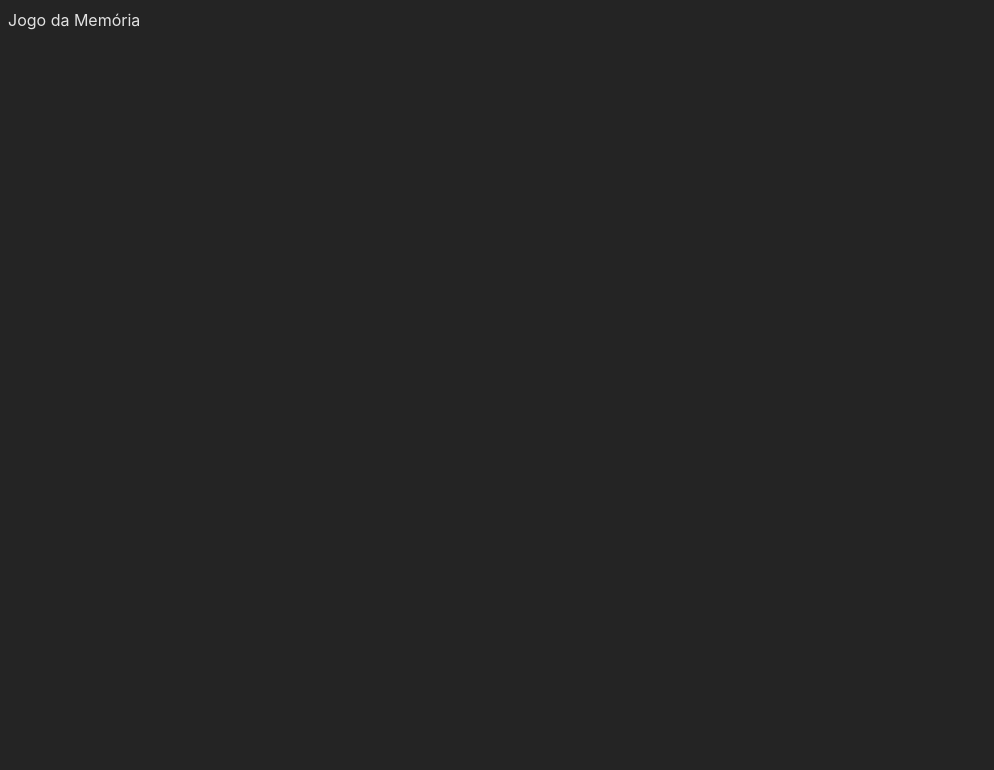
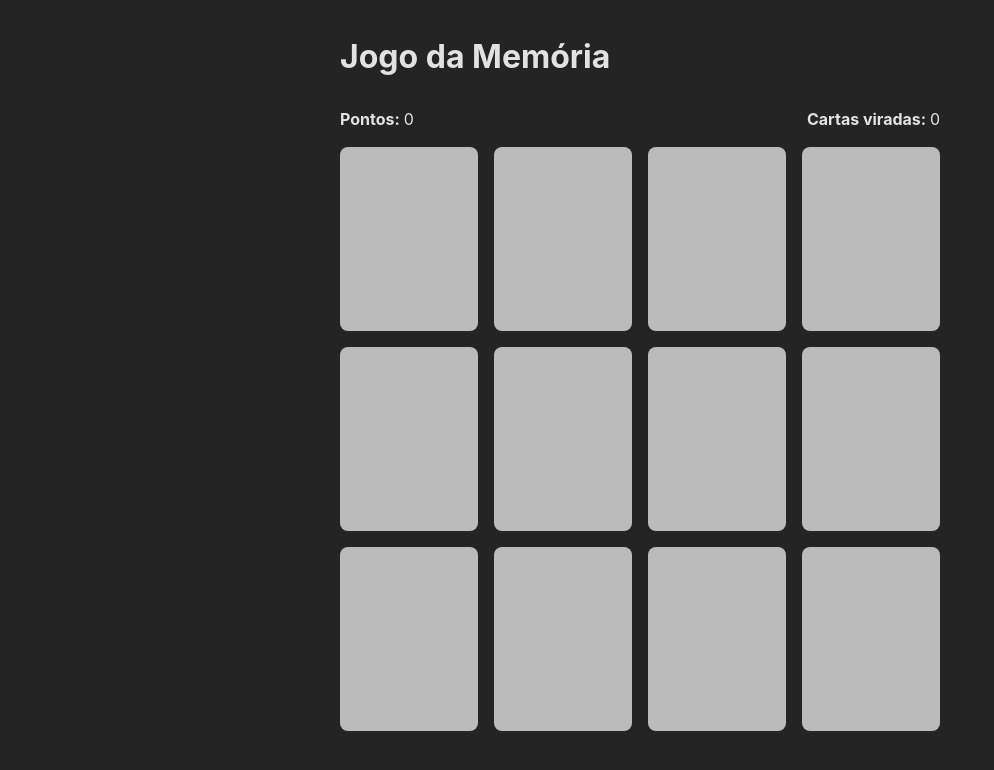
Before and after one commit to t55844/desafio-react-jogo-da-memoria, a React (Vite) app: page / in a window 1280 px wide. Shown: the top 770 px of the page, without its empty margins (0-994 px from the left). Built offline with nearby package versions, Linux system fonts and the light colour scheme.

Commit message:
feat: adiciona o leiaute base

```diff
--- a/src/App.jsx
+++ b/src/App.jsx
@@ -1,7 +1,9 @@
+import { JogoDaMemoria } from "./components/JogoDaMemoria"
+
 function App() {
   return (
     <div className="App">
-      Jogo da Memória
+      <JogoDaMemoria />
     </div>
   )
 }
--- /dev/null
+++ b/src/components/Carta.jsx
@@ -0,0 +1,12 @@
+export const Carta = ({ id, idDoPar, imagem }) => {
+  return (
+    <div id={id} className="carta">
+      <div className="carta__conteudo">
+        <div className="carta__frente" />
+        <div className="carta__costas">
+          <img alt={idDoPar} width={300} src={imagem} />
+        </div>
+      </div>
+    </div>
+  );
+};
--- /dev/null
+++ b/src/components/JogoDaMemoria.jsx
@@ -0,0 +1,21 @@
+import { cartasMocadas } from "../constants/cartas";
+import { Carta } from "./Carta";
+import { Placar } from "./Placar";
+import { Resultado } from "./Resultado";
+
+export const JogoDaMemoria = () => {
+  return (
+    <div className="jogo-da-memoria">
+      <div className="jogo-da-memoria__conteudo">
+        <h1>Jogo da Memória</h1>
+        <Placar />
+        <div className="cartas">
+          {cartasMocadas.map((props) => (
+            <Carta key={props.id} {...props} />
+          ))}
+        </div>
+      </div>
+      <Resultado />
+    </div>
+  );
+};
--- /dev/null
+++ b/src/components/Placar.jsx
@@ -0,0 +1,17 @@
+export const Placar = () => {
+  return (
+    <div className="placar">
+      <Pontos titulo="Pontos" valor={0} />
+      <Pontos titulo="Cartas viradas" valor={0} />
+    </div>
+  )
+}
+
+const Pontos = ({ titulo, valor }) => {
+  return (
+    <div className="pontos">
+      <strong className="pontos__titulo">{titulo}: </strong>
+      <span className="pontos__valor">{valor}</span>
+    </div>
+  )
+}
--- /dev/null
+++ b/src/components/Resultado.jsx
@@ -0,0 +1,31 @@
+import classNames from "classnames";
+
+export const Resultado = () => {
+  const aberto = false;
+
+  const cn = classNames("resultado", {
+    "resultado--aberto": aberto,
+  });
+  return (
+    <div className={cn}>
+      <div className="resultado__box">
+        <p>Seu nível de memória é:</p>
+        <h1>Excelente</h1>
+        <img
+          src="kitekat-4.png"
+          height={150}
+          alt="Imagem de nível de memória"
+        />
+        <p>
+          <strong>Taxa de acertos:</strong> 95%
+        </p>
+        <button>Nova partida</button>
+        <p>
+          <small>
+            * Essa análise é ilustrativa e não possui base científica.
+          </small>
+        </p>
+      </div>
+    </div>
+  );
+};
--- a/src/constants/cartas.js
+++ b/src/constants/cartas.js
@@ -1,5 +1,5 @@
 const imagens = [
-  "javascript.js.png",
+  "javascript.png",
   "nextjs.png",
   "nodejs.png",
   "reactjs.png",
@@ -11,3 +11,10 @@ const cartasUnicas = imagens.map((imagem, indice) => ({
   imagem,
   idDaImagem: `${indice + 1}`,
 }));
+
+export const cartasMocadas = [...cartasUnicas, ...cartasUnicas].map(
+  (props, indice) => ({
+    ...props,
+    id: `${indice + 1}`,
+  })
+);
--- a/src/index.css
+++ b/src/index.css
@@ -42,3 +42,98 @@ button:focus,
 button:focus-visible {
   outline: 4px auto -webkit-focus-ring-color;
 }
+
+.jogo-da-memoria {
+  padding: 1rem;
+}
+.jogo-da-memoria__conteudo {
+  max-width: 600px;
+  margin: 0 auto;
+}
+
+.placar {
+  display: flex;
+  align-items: center;
+  justify-content: space-between;
+}
+
+.pontos {
+  padding: 1rem 0;
+}
+
+.cartas {
+  display: grid;
+  grid-template-columns: repeat(4, 1fr);
+  gap: 1rem;
+}
+
+.carta {
+  max-width: 100%;
+  aspect-ratio: 3/4;
+  perspective: 1000px;
+}
+.carta__conteudo {
+  position: relative;
+  width: 100%;
+  height: 100%;
+  text-align: center;
+  transition: transform 0.8s;
+  transform-style: preserve-3d;
+}
+
+.carta img {
+  max-width: 100%;
+}
+
+.carta:hover .carta__conteudo {
+  transform: rotateY(180deg);
+}
+
+.carta__frente, .carta__costas {
+  position: absolute;
+  width: 100%;
+  height: 100%;
+  backface-visibility: hidden;
+  -webkit-backface-visibility: hidden;
+
+  border-radius: 0.5rem;
+  overflow: hidden;
+}
+
+.carta__frente {
+  background-color: #bbb;
+}
+
+.carta__costas {
+  transform: rotateY(180deg);
+}
+
+.resultado {
+  position: fixed;
+  top: 0;
+  left: 0;
+  bottom: 0;
+  right: 0;
+  width: 100%;
+  display: flex;
+  align-items: center;
+  justify-content: center;
+  padding: 1rem;
+  background-color: rgba(0, 0, 0, 0.5);
+  backdrop-filter: blur(10px);
+  opacity: 0;
+  visibility: hidden;
+  transition: opacity 0.5s ease;
+}
+
+.resultado__box {
+  padding: 1rem 2rem;
+  text-align: center;
+  background-color: #333;
+  border-radius: 1rem;
+}
+
+.resultado--aberto {
+  opacity: 1;
+  visibility: visible;
+}
```
